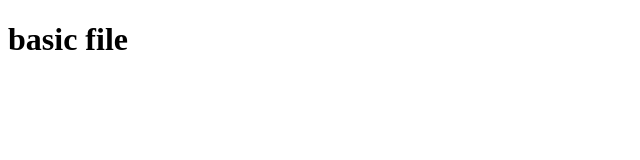
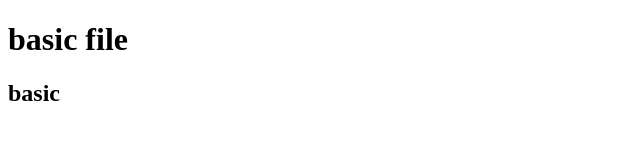
Before and after one commit to SyamGaraga/27r, a plain HTML site: page basic.html in a window 1280 px wide. Shown: the full height of the page, 0-640 px from the left. Drawn offline with Linux system fonts and the light colour scheme.

Commit message:
basicfile

```diff
--- a/basic.html
+++ b/basic.html
@@ -7,5 +7,4 @@
 </head>
 <body>
     <h1>basic file</h1>
-</body>
-</html>
+    <h2>basic</h2>
```
